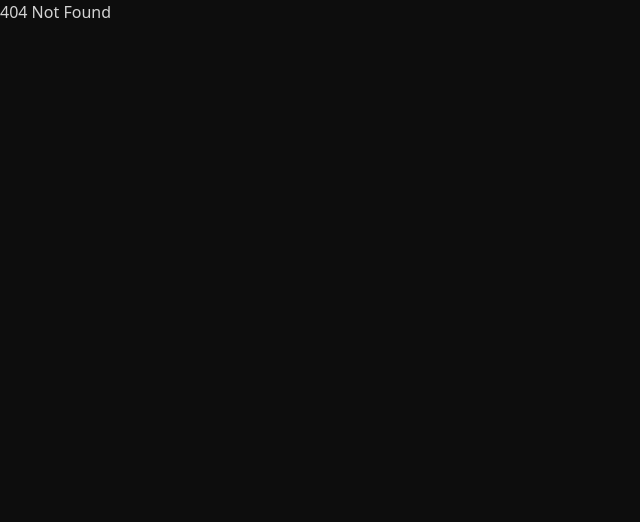
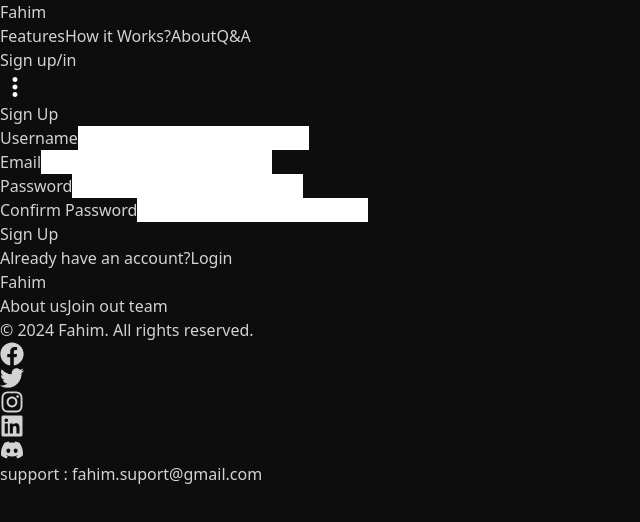
Before and after one commit to Gaurav-Janjvadiya/Fahim-Client, a React (Vite) app: page /signup in a window 1280 px wide. Before the commit this address had no page. Shown: the top 522 px of the page, without its empty margins (0-640 px from the left). Built offline with nearby package versions, Linux system fonts and the light colour scheme.

Commit message:
Auth is impemented

```diff
--- a/package.json
+++ b/package.json
@@ -10,9 +10,14 @@
     "preview": "vite preview"
   },
   "dependencies": {
+    "@reduxjs/toolkit": "^2.3.0",
+    "axios": "^1.7.7",
+    "js-cookie": "^3.0.5",
     "react": "^18.3.1",
     "react-dom": "^18.3.1",
+    "react-hook-form": "^7.53.2",
     "react-icons": "^5.3.0",
+    "react-redux": "^9.1.2",
     "react-router-dom": "^6.28.0"
   },
   "devDependencies": {
--- a/src/App.jsx
+++ b/src/App.jsx
@@ -1,14 +1,16 @@
 import React from "react";
 import { Outlet } from "react-router-dom";
 import { Header, Footer } from "./layout";
+import { Provider } from "react-redux";
+import store from "./redux/store"
 
 function App() {
   return (
-    <div>
+    <Provider store={store}>
       <Header />
       <Outlet />
       <Footer />
-    </div>
+    </Provider>
   );
 }
 
--- /dev/null
+++ b/src/components/Logout.jsx
@@ -0,0 +1,19 @@
+import React from "react";
+import Cookies from "js-cookie";
+import { useDispatch } from "react-redux";
+import { logout } from "../redux/store";
+
+function Logout() {
+  const dispatch = useDispatch();
+  const handleLogout = () => {
+    dispatch(logout());
+    Cookies.remove("jwt");
+  };
+  return (
+    <div>
+      <button onClick={handleLogout}>Logout</button>
+    </div>
+  );
+}
+
+export default Logout;
--- a/src/components/index.js
+++ b/src/components/index.js
@@ -0,0 +1,3 @@
+import Logout from "./Logout";
+
+export {Logout}
--- a/src/layout/Footer.jsx
+++ b/src/layout/Footer.jsx
@@ -11,7 +11,7 @@ import {
 function Footer() {
   return (
     <>
-      <footer className="bg-[#2f2f2f] sm:flex-row flex-col flex fixed bottom-0 items-center justify-between p-4 w-screen">
+      <footer className="bg-[#2f2f2f] sm:flex-row flex-col flex bottom-0 items-center justify-between p-4 w-screen">
         <div className="flex flex-col sm:flex-row items-center justify-between">
           <h1 className="text-4xl font-bold">Fahim</h1>
           <div className="bg-[#424242] sm:ml-10 sm:h-16 sm:w-[3px]"></div>
--- a/src/layout/Header.jsx
+++ b/src/layout/Header.jsx
@@ -1,10 +1,13 @@
 import { useState, useRef, useEffect } from "react";
 import { Link } from "react-router-dom";
 import { MdMoreVert } from "react-icons/md";
+import { useSelector } from "react-redux";
+import { Logout } from "../components";
 
 function Header() {
   const [isMenuOpen, setIsMenuOpen] = useState(false);
   const menuRef = useRef(null);
+  const isAuth = useSelector((state) => state.isAuth);
 
   // Function to handle clicks outside of the menu
   const handleClickOutside = (event) => {
@@ -51,10 +54,18 @@ function Header() {
       </div>
 
       <div className="flex items-center justify-betweeen">
-        <Link className="text-[#0d0d0d] mx-1 text-nowrap bg-gray-50 px-5 py-2 hover:bg-gray-200 rounded-2xl">
-          Sign up/in
-        </Link>
-
+        {!isAuth ? (
+          <>
+            <Link
+              to={"/signup"}
+              className="text-[#0d0d0d] mx-1 text-nowrap bg-gray-50 px-5 py-2 hover:bg-gray-200 rounded-2xl"
+            >
+              Sign up/in
+            </Link>
+          </>
+        ) : (
+          <Logout />
+        )}
         <div className="mx-1 py-1 cursor-pointer hover:bg-[#1b1b1b] rounded-full sm:hidden">
           <MdMoreVert onClick={toggleMenu} size={30} color="white" />
         </div>
--- a/src/main.jsx
+++ b/src/main.jsx
@@ -3,7 +3,7 @@ import { createRoot } from "react-dom/client";
 import "./index.css";
 import App from "./App.jsx";
 import { RouterProvider, createBrowserRouter } from "react-router-dom";
-import { About, Features, Home, HowItWorks, Faq } from "./pages";
+import { About, Features, Home, HowItWorks, Faq, SignUp, Login } from "./pages";
 
 const router = createBrowserRouter([
   {
@@ -15,6 +15,8 @@ const router = createBrowserRouter([
       { path: "/faq", element: <Faq /> },
       { path: "/features", element: <Features /> },
       { path: "/how-it-works", element: <HowItWorks /> },
+      { path: "/signup", element: <SignUp /> },
+      { path: "/login", element: <Login /> },
     ],
     errorElement: (
       <h1 className="text-4xl font-bold text-center text-red-600">
--- a/src/pages/user/Login.jsx
+++ b/src/pages/user/Login.jsx
@@ -1,9 +1,100 @@
-import React from 'react'
+import axios from "axios";
+import React from "react";
+import { useForm } from "react-hook-form";
+import Cookies from "js-cookie";
+import { useDispatch } from "react-redux";
+import { login } from "../../redux/store";
 
 function Login() {
+  const dispatch = useDispatch();
+
+  const {
+    handleSubmit,
+    register,
+    formState: { errors },
+  } = useForm({
+    defaultValues: {
+      email: "",
+      password: "",
+    },
+  });
+
+  const onSubmit = (data) => {
+    axios
+      .post(import.meta.env.VITE_SERVER_URL + "/api/users/signin", data)
+      .then((res) => {
+        const { token } = res.data;
+        // Handle the success response, e.g., redirect or store token
+        if (token) {
+          Cookies.set("jwt", token);
+          dispatch(login());
+        }
+        console.log(token);
+      })
+      .catch((e) => {
+        // You can add more error handling here if you get an error from the server
+        console.log(e.response?.data || e.message);
+      });
+
+    console.log(data);
+  };
+
   return (
-    <div>Login</div>
-  )
+    <div className="min-h-screen bg-gray-900 text-white flex items-center justify-center">
+      <div className="w-full max-w-sm p-6 bg-gray-800 rounded-lg shadow-lg">
+        <h1 className="text-2xl font-semibold mb-6 text-center">Login</h1>
+        <form onSubmit={handleSubmit(onSubmit)} className="space-y-4">
+          <div>
+            <label className="block text-sm font-medium mb-1">Email</label>
+            <input
+              {...register("email", {
+                required: "Email is required",
+                pattern: {
+                  value: /^[A-Z0-9._%+-]+@[A-Z0-9.-]+\.[A-Z]{2,4}$/i,
+                  message: "Invalid email address",
+                },
+              })}
+              className="w-full p-2 bg-gray-700 text-white rounded focus:outline-none focus:ring-2 focus:ring-blue-500"
+            />
+            {errors.email && (
+              <p className="text-red-500 text-sm mt-1">
+                {errors.email.message}
+              </p>
+            )}
+          </div>
+
+          <div>
+            <label className="block text-sm font-medium mb-1">Password</label>
+            <input
+              type="password"
+              {...register("password", {
+                required: "Password is required",
+                minLength: {
+                  value: 6,
+                  message: "Password must be at least 6 characters",
+                },
+              })}
+              className="w-full p-2 bg-gray-700 text-white rounded focus:outline-none focus:ring-2 focus:ring-blue-500"
+            />
+            {errors.password && (
+              <p className="text-red-500 text-sm mt-1">
+                {errors.password.message}
+              </p>
+            )}
+          </div>
+
+          <div>
+            <button
+              type="submit"
+              className="w-full py-2 bg-blue-600 text-white font-medium rounded hover:bg-blue-700 focus:outline-none focus:ring-2 focus:ring-blue-500"
+            >
+              Login
+            </button>
+          </div>
+        </form>
+      </div>
+    </div>
+  );
 }
 
-export default Login
+export default Login;
--- a/src/pages/user/SignUp.jsx
+++ b/src/pages/user/SignUp.jsx
@@ -1,9 +1,145 @@
-import React from 'react'
+import axios from "axios";
+import React from "react";
+import { useForm } from "react-hook-form";
+import Cookies from "js-cookie";
+import { Link } from "react-router-dom";
+import { useDispatch } from "react-redux";
+import { login } from "../../redux/store";
 
 function SignUp() {
+  const dispatch = useDispatch();
+  const {
+    handleSubmit,
+    register,
+    formState: { errors },
+    watch,
+  } = useForm({
+    defaultValues: {
+      username: "",
+      email: "",
+      password: "",
+      confirmPassword: "",
+    },
+  });
+
+  const onSubmit = (data) => {
+    axios
+      .post(import.meta.env.VITE_SERVER_URL + "/api/users/signup", data)
+      .then((res) => {
+        const { message, token } = res.data;
+        if (token) {
+          dispatch(login());
+          Cookies.set("jwt", token, { secure: true });
+        }
+        console.log(message, token);
+      })
+      .catch((e) => {
+        console.log(e.response?.data || e.message);
+      });
+
+    console.log(data);
+  };
+
   return (
-    <div>SignUp</div>
-  )
+    <div className="min-h-screen bg-gray-900 text-white flex items-center justify-center">
+      <div className="w-full max-w-md p-6 bg-gray-800 rounded-lg shadow-lg">
+        <h1 className="text-2xl font-semibold mb-6 text-center">Sign Up</h1>
+        <form onSubmit={handleSubmit(onSubmit)} className="space-y-4">
+          <div>
+            <label className="block text-sm font-medium mb-1">Username</label>
+            <input
+              {...register("username", {
+                required: "Username is required",
+              })}
+              className="w-full p-2 bg-gray-700 text-white rounded focus:outline-none focus:ring-2 focus:ring-blue-500"
+            />
+            {errors.username && (
+              <p className="text-red-500 text-sm mt-1">
+                {errors.username.message}
+              </p>
+            )}
+          </div>
+
+          <div>
+            <label className="block text-sm font-medium mb-1">Email</label>
+            <input
+              {...register("email", {
+                required: "Email is required",
+                pattern: {
+                  value: /^[A-Z0-9._%+-]+@[A-Z0-9.-]+\.[A-Z]{2,4}$/i,
+                  message: "Invalid email address",
+                },
+              })}
+              className="w-full p-2 bg-gray-700 text-white rounded focus:outline-none focus:ring-2 focus:ring-blue-500"
+            />
+            {errors.email && (
+              <p className="text-red-500 text-sm mt-1">
+                {errors.email.message}
+              </p>
+            )}
+          </div>
+
+          <div>
+            <label className="block text-sm font-medium mb-1">Password</label>
+            <input
+              type="password"
+              {...register("password", {
+                required: "Password is required",
+                minLength: {
+                  value: 6,
+                  message: "Password must be at least 6 characters",
+                },
+              })}
+              className="w-full p-2 bg-gray-700 text-white rounded focus:outline-none focus:ring-2 focus:ring-blue-500"
+            />
+            {errors.password && (
+              <p className="text-red-500 text-sm mt-1">
+                {errors.password.message}
+              </p>
+            )}
+          </div>
+
+          <div>
+            <label className="block text-sm font-medium mb-1">
+              Confirm Password
+            </label>
+            <input
+              type="password"
+              {...register("confirmPassword", {
+                required: "Please confirm your password",
+                validate: (value) =>
+                  value === watch("password") || "Passwords don't match",
+              })}
+              className="w-full p-2 bg-gray-700 text-white rounded focus:outline-none focus:ring-2 focus:ring-blue-500"
+            />
+            {errors.confirmPassword && (
+              <p className="text-red-500 text-sm mt-1">
+                {errors.confirmPassword.message}
+              </p>
+            )}
+          </div>
+
+          <div>
+            <button
+              type="submit"
+              className="w-full py-2 bg-blue-600 text-white font-medium rounded hover:bg-blue-700 focus:outline-none focus:ring-2 focus:ring-blue-500"
+            >
+              Sign Up
+            </button>
+          </div>
+        </form>
+        <p className="mt-4 text-center text-sm">
+          Already have an account?
+          <Link
+            className="text-blue-400 hover:text-blue-300 underline"
+            to="/login"
+          >
+            Login
+          </Link>
+        </p>
+      </div>
+    </div>
+  );
 }
 
-export default SignUp
+export default SignUp;
--- a/src/redux/store.js
+++ b/src/redux/store.js
@@ -0,0 +1,27 @@
+import { configureStore, createSlice } from '@reduxjs/toolkit';
+
+// Create a slice for authentication
+const authSlice = createSlice({
+  name: 'auth',
+  initialState: {
+    isAuth: false, // Initial state
+  },
+  reducers: {
+    login: (state) => {
+      state.isAuth = true; // Update state
+    },
+    logout: (state) => {
+      state.isAuth = false; // Update state
+    },
+  },
+});
+
+// Export actions for dispatching
+export const { login, logout } = authSlice.actions;
+
+// Create store
+const store = configureStore({
+  reducer: authSlice.reducer,
+});
+
+export default store;
```
Also changed, not shown: 2 other files (tests, documents, lock files or other folders).
